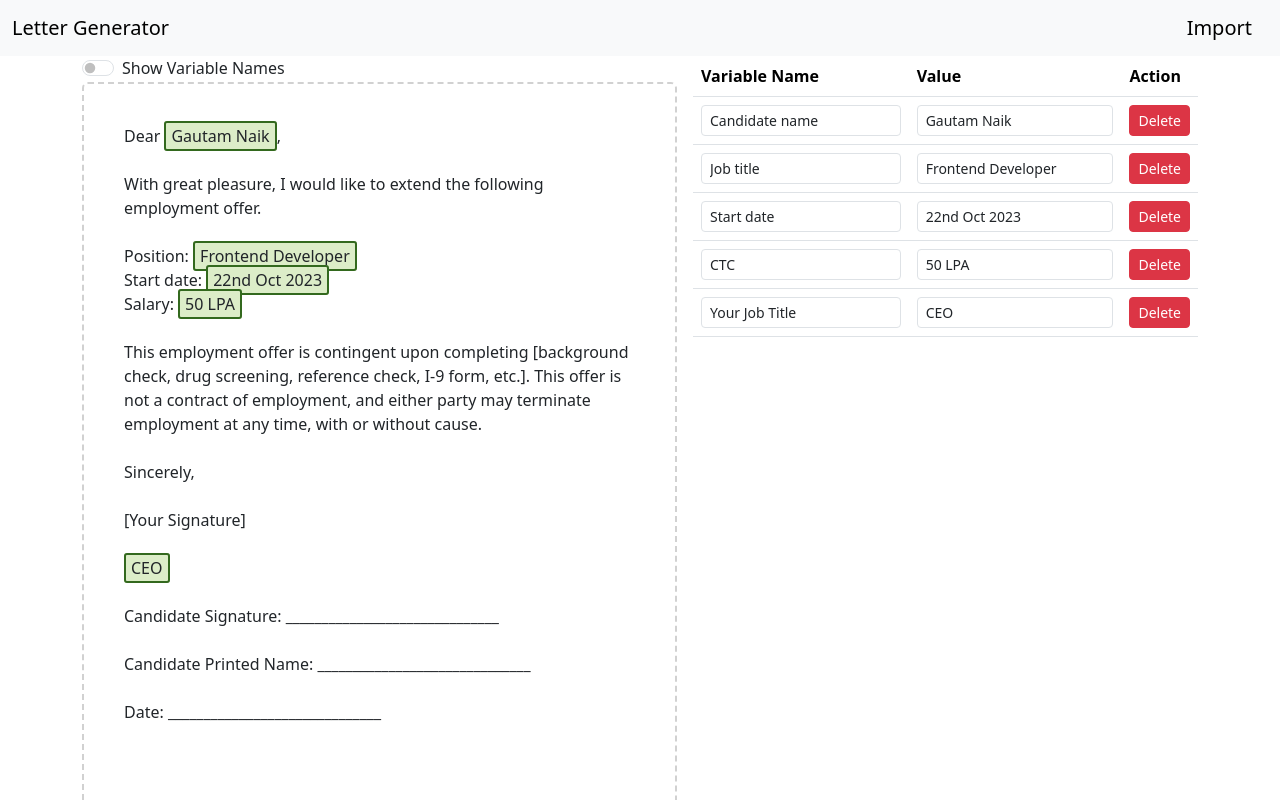
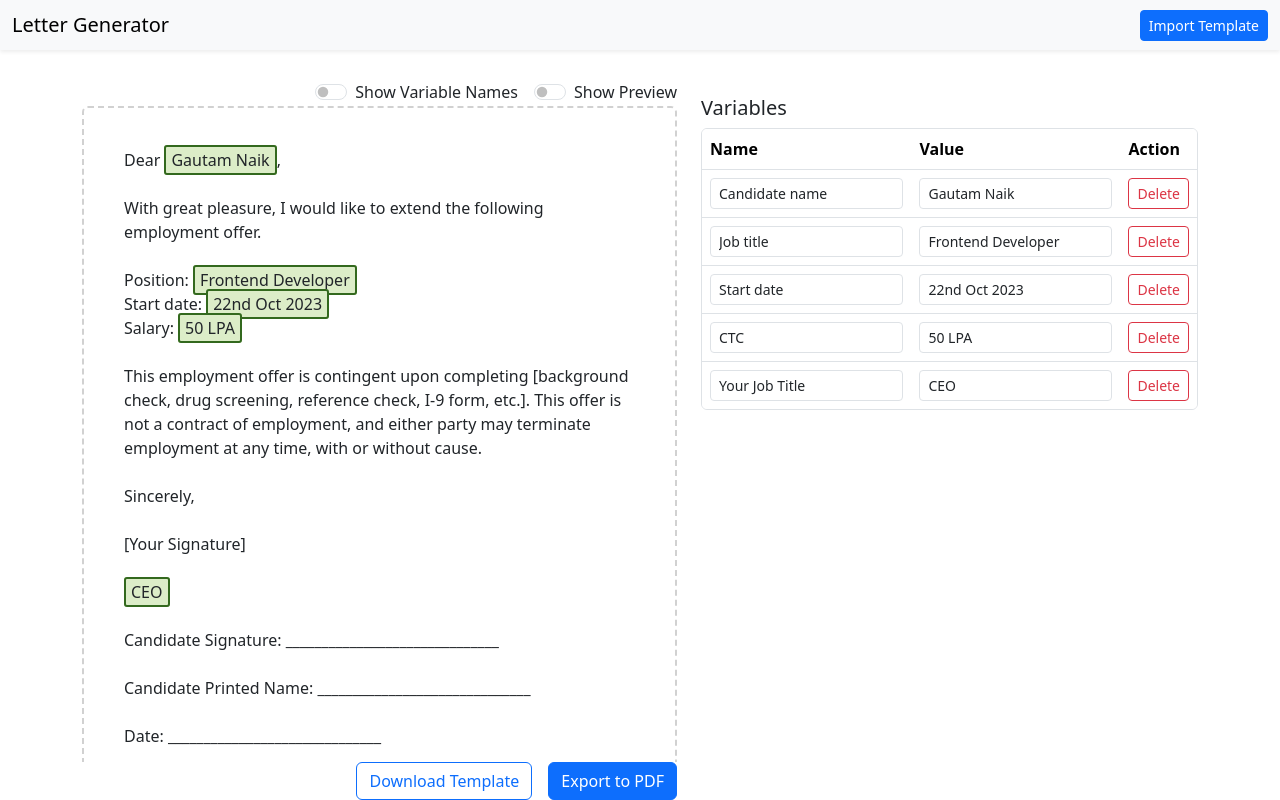
Before and after one commit to gautamnaik1994/letter-generator, a React (Vite) app: page / in a window 1280 px wide. Shown: the top 800 px of the page. Built offline with nearby package versions, Linux system fonts and the light colour scheme.

Commit message:
added preview feature

```diff
--- a/src/App.jsx
+++ b/src/App.jsx
@@ -3,17 +3,19 @@ import { Routes, Route, Link } from 'react-router-dom';
 import Home from './pages/Home';
 import Import from './pages/Import';
 import Navbar from './common/Navbar';
-import "./styles/index.scss";
+import './styles/index.scss';
 
 class App extends Component {
   render() {
     return (
       <>
         <Navbar />
-        <Routes>
-          <Route path="/" element={<Home />} />
-          <Route path="/import" element={<Import />} />
-        </Routes>
+        <main>
+          <Routes>
+            <Route path="/" element={<Home />} />
+            <Route path="/import" element={<Import />} />
+          </Routes>
+        </main>
       </>
     );
   }
--- a/src/common/Navbar.jsx
+++ b/src/common/Navbar.jsx
@@ -1,15 +1,25 @@
-import React from "react";
+import React from 'react';
 import { Link, NavLink } from 'react-router-dom';
 
 const Navbar = () => {
-    return (
-        <nav className="navbar bg-body-tertiary">
-        <div className="container-fluid">
-          <Link className="navbar-brand" to="/">Letter Generator</Link>
-          <NavLink className="navbar-brand" to="/import">Import </NavLink>
+  return (
+    <nav className="navbar fixed-top bg-body-tertiary shadow-sm">
+      <div className="container-fluid">
+        <Link className="navbar-brand mb-0 h1" to="/">
+          Letter Generator
+        </Link>
+        <div>
+        <NavLink className=" btn btn-primary btn-sm top-link" to="/">
+          Home
+        </NavLink>
+        <NavLink className=" btn btn-primary btn-sm ms-2 top-link" to="/import">
+          Import Template
+        </NavLink>
         </div>
-      </nav>
-    )
-}
+
+      </div>
+    </nav>
+  );
+};
 
 export default Navbar;
--- a/src/components/Editor.jsx
+++ b/src/components/Editor.jsx
@@ -9,6 +9,7 @@ export default function Editor({ htmlString }) {
   const [html, setHtml] = useState(htmlString);
   const [showVariablBtn, setShowVariableBtn] = useState(false);
   const [variables, setVariables] = useState(new Map());
+  const [togglePreview, setTogglePreview] = useState(false);
   //   const variableModeRef = useRef();
   //   variableModeRef.current = variableMode;
 
@@ -104,10 +105,6 @@ export default function Editor({ htmlString }) {
   };
 
   useEffect(() => {
-    // handleSelection();
-  });
-
-  useEffect(() => {
     document.onselectionchange = () => {
       handleSelection();
     };
@@ -174,45 +171,45 @@ export default function Editor({ htmlString }) {
   return (
     <>
       <div className="container">
-        <div className="d-flex gap-3">
+        <div className="d-flex gap-4 align-items-start">
           <div className="left-sec">
-            {/* <div>
+            <div className="d-flex justify-content-end gap-3">
+              {togglePreview ? null : (
                 <div className="form-check form-switch">
                   <input
                     className="form-check-input"
                     type="checkbox"
                     role="switch"
-                  id="flexSwitchCheckDefault"
-                  checked={variableMode}
-                  onChange={(e) => setVariableMode(e.target.checked)}
+                    id="showVariable"
+                    checked={showVariableNames}
+                    onChange={(e) => setShowVariableNames(e.target.checked)}
                   />
-                <label className="form-check-label" htmlFor="flexSwitchCheckDefault">
-                  Variable Mode
+                  <label className="form-check-label" htmlFor="showVariable">
+                    Show Variable Names
                   </label>
                 </div>
-            </div> */}
+              )}
 
-            <div>
               <div className="form-check form-switch">
                 <input
                   className="form-check-input"
                   type="checkbox"
                   role="switch"
-                  id="flexSwitchCheckDefault"
-                  checked={showVariableNames}
-                  onChange={(e) => setShowVariableNames(e.target.checked)}
+                  id="showPreview"
+                  checked={togglePreview}
+                  onChange={(e) => setTogglePreview(e.target.checked)}
                 />
-                <label className="form-check-label" htmlFor="flexSwitchCheckDefault">
-                  Show Variable Names
+                <label className="form-check-label" htmlFor="showPreview">
+                  Show Preview
                 </label>
               </div>
             </div>
             <p
               contentEditable={true}
               // onMouseUp={handleSelection}
-              className={`editor form-control styled-editor ${
+              className={`editor form-control ${togglePreview ? 'border' : 'styled-editor '}  ${
                 showVariableNames ? 'show-variable-name' : ''
-              }`}
+              } `}
               dangerouslySetInnerHTML={{ __html: html }}
               onBlur={(e) => {
                 setHtml(e.target.innerHTML);
@@ -230,23 +227,25 @@ export default function Editor({ htmlString }) {
                 Create Variable
               </button>
             )}
-            <div className="d-flex gap-3 justify-content-end">
+            <div className="d-flex gap-3 justify-content-end sticky-bottom bg-white">
               <button type="button" className="btn btn-outline-primary" onClick={saveTemplate}>
-                Save Template as JSON
+                Download Template
               </button>
               <button type="button " className="btn btn-primary mr-2" onClick={generatePDF}>
                 Export to PDF
               </button>
             </div>
           </div>
-          <div className="right-sec flex-fill">
-            <table className="table">
+          <div className="right-sec flex-fill  mt-3">
+            <h5>Variables</h5>
+            <div className="border rounded overflow-hidden ">
+              <table className="table variable-table mb-0">
                 <thead>
                   <tr>
-                  <th>Variable Name</th>
+                    <th>Name</th>
                     <th>Value</th>
                     {/* <th>ID</th> */}
-                  <th>Action</th>
+                    <th width="10">Action</th>
                   </tr>
                 </thead>
                 <tbody>
@@ -272,7 +271,7 @@ export default function Editor({ htmlString }) {
                         <td>
                           <button
                             type="button"
-                          className="btn btn-danger btn-sm"
+                            className="btn btn-outline-danger btn-sm w-100"
                             onClick={() => deleteVariable(data.id)}>
                             Delete
                           </button>
@@ -285,6 +284,7 @@ export default function Editor({ htmlString }) {
             </div>
           </div>
         </div>
+      </div>
     </>
   );
 }
--- a/src/pages/Import.jsx
+++ b/src/pages/Import.jsx
@@ -16,16 +16,30 @@ const Import = () => {
         state: parsedText
       });
     }
-    }
+  };
 
   return (
     <div className="container">
-            <h3>Import Template</h3>
-            <div className="mb-3">
+      {/* <h3>Import Template</h3> */}
+      <div className="mb-3 w-50">
         <label htmlFor="formFile" className="form-label">
-                    Upload Template
+          Upload JSON Template
         </label>
         <input className="form-control" type="file" onChange={fileHandler} accept=".json" />
+
+        <div className="form-text text-muted mt-3 mb-2">
+          <span className="badge text-bg-primary">Info</span> Upload a JSON file with the following
+          structure:
+        </div>
+        <pre className=" border rounded text-muted p-2">
+          {JSON.stringify(
+            {
+              html: '<h1>Hello World</h1>'
+            },
+            null,
+            2
+          )}
+        </pre>
       </div>
     </div>
   );
--- a/src/styles/index.scss
+++ b/src/styles/index.scss
@@ -1,6 +1,13 @@
 @import '../../node_modules/bootstrap/scss/bootstrap.scss';
 
+main{
+  margin-top: 5rem;
+  margin-bottom: 5rem;
+}
 
+.top-link.active{
+  display: none;
+}
 
 .editor {
   height: 842px;
@@ -66,3 +73,13 @@ mark{
   top: calc(var(--top) + 25px);
   left: var(--left);
 }
+
+.variable-table{
+  tbody{
+    tr:last-child{
+      td{
+        border-bottom: 0px;
+      }
+    }
+  }
+}
```
Lines whose indentation alone changed are shown as unchanged.
